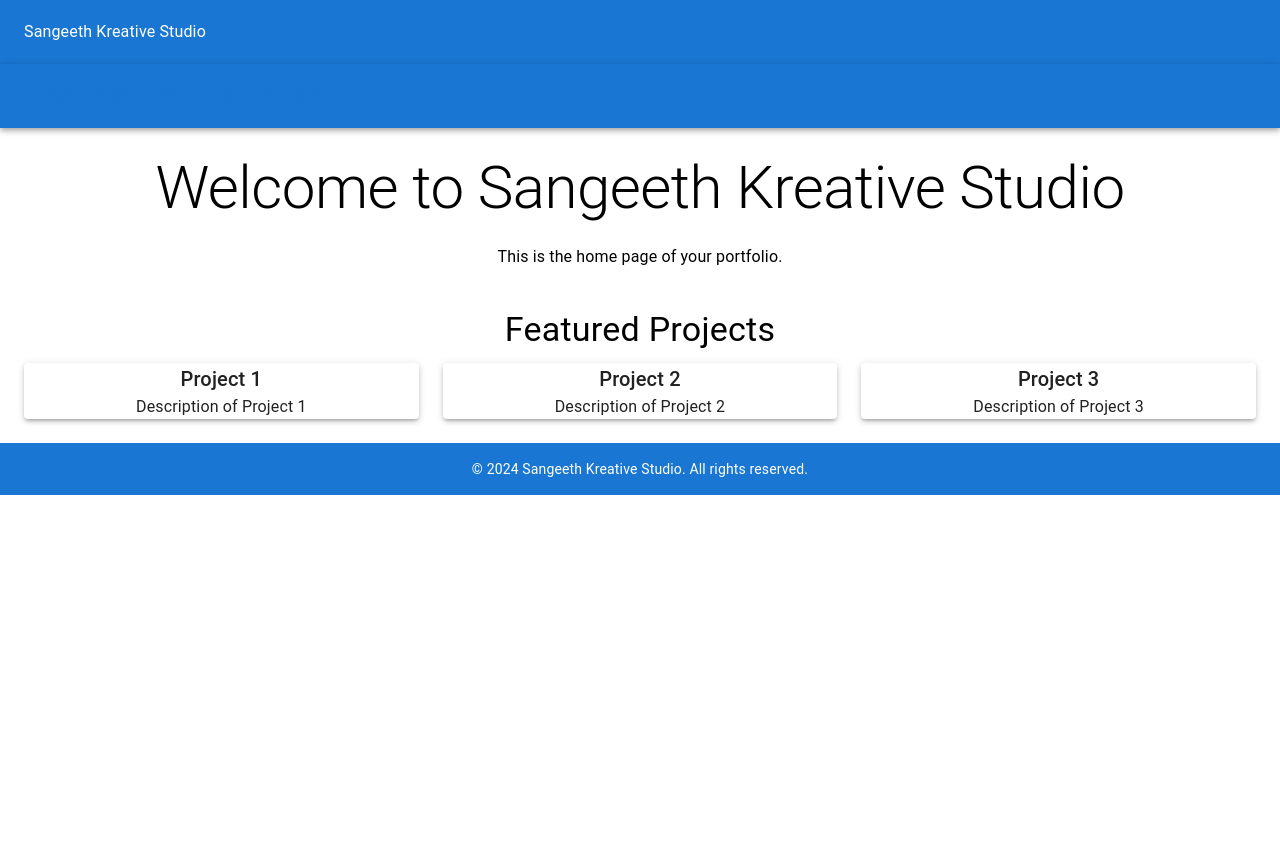
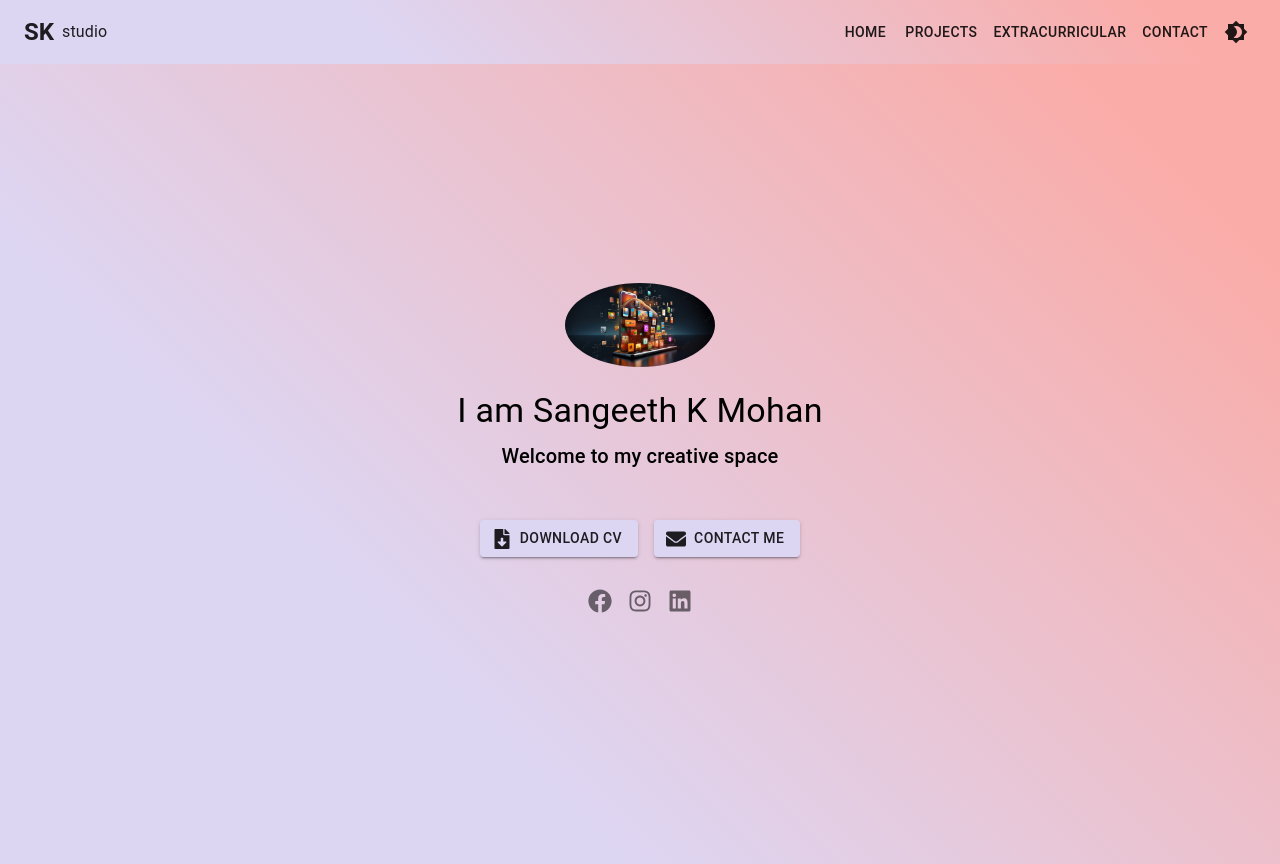
Before and after one commit to Sangeeth-Mohan/sangeethkreativestudio, a React (Create React App) app: page / in a window 1280 px wide. Before the commit the page ends 800 px from the top, so only its background shows below. Built offline with nearby package versions, Linux system fonts and the light colour scheme.

Commit message:
New changes with dark and light theme and welcome page

```diff
--- a/package.json
+++ b/package.json
@@ -5,14 +5,16 @@
   "dependencies": {
     "@emotion/react": "^11.11.4",
     "@emotion/styled": "^11.11.0",
+    "@mui/icons-material": "^5.15.21",
     "@mui/material": "^5.15.14",
     "@testing-library/jest-dom": "^5.17.0",
     "@testing-library/react": "^13.4.0",
     "@testing-library/user-event": "^13.5.0",
-    "axios": "^1.6.8",
+    "axios": "^1.7.2",
     "framer-motion": "^11.0.20",
     "react": "^18.2.0",
     "react-dom": "^18.2.0",
+    "react-icons": "^5.2.1",
     "react-intersection-observer": "^9.8.1",
     "react-router-dom": "^6.22.3",
     "react-scripts": "5.0.1",
--- a/src/App.js
+++ b/src/App.js
@@ -1,31 +1,48 @@
 import React from 'react';
 import { BrowserRouter as Router, Route, Routes } from 'react-router-dom';
 import './App.css';
-import { SangeethPortfolioThemeProvider } from './context/sangeethPortfolioContext.js';
 import HeaderComponent from './components/Header/HeaderComponent';
 import FooterComponent from './components/Footer/FooterComponent';
 import NavBarComponent from './components/NavBar/NavBarComponent';
 import Home from './pages/Home/Home';
 import Projects from './pages/Projects/Projects';
 import Contact from './pages/Contact/Contact';
+import ThemeContextProvider from './context/ThemeContext';
+import { Box } from '@mui/material';
+
+
 
 
 function App() {
   return (
-    <SangeethPortfolioThemeProvider>
+    <ThemeContextProvider>
       <Router>
-        <div className='App'>
-          <HeaderComponent/>
-          <NavBarComponent />
+      <Box
+          sx={{
+            display: 'flex',
+            flexDirection: 'column',
+            minHeight: '100vh',
+          }}
+        >
+        <HeaderComponent />
+        <Box
+            component="main"
+            sx={{
+              flex: 1,
+              display: 'flex',
+              flexDirection: 'column',
+              alignItems: 'center',
+              justifyContent: 'center',
+            }}
+          >
           <Routes>
-            <Route path='/' exact Component={Home}/>
-            <Route path='projects' Component={Projects}/>
-            <Route path='contact' Component={Contact}/>
+            <Route path="/" element={<Home />} />
           </Routes>
-          <FooterComponent/>
-        </div>
-      </Router>
-    </SangeethPortfolioThemeProvider>
+          </Box>
+        </Box>
+    </Router>
+    </ThemeContextProvider>
+
   );
 }
 
--- /dev/null
+++ b/src/components/Loader/LoaderComponent.js
@@ -0,0 +1,23 @@
+import React from 'react';
+import { Box, CircularProgress } from '@mui/material';
+
+const Loader = () => {
+  return (
+    <Box
+      display="flex"
+      alignItems="center"
+      justifyContent="center"
+      height="100vh"
+      width="100vw"
+      position="fixed"
+      top={0}
+      left={0}
+      bgcolor="rgba(255, 255, 255, 0.7)"
+      zIndex={1300}
+    >
+      <CircularProgress size={60} />
+    </Box>
+  );
+};
+
+export default Loader;
--- /dev/null
+++ b/src/components/WelcomePage/WelcomePageComponent.js
@@ -0,0 +1,90 @@
+import React, { useState, useEffect } from 'react';
+import { Container, Typography, Box, Button, IconButton } from '@mui/material';
+import { motion } from 'framer-motion';
+import { FaFileDownload, FaEnvelope, FaFacebook, FaInstagram, FaLinkedin } from 'react-icons/fa';
+import Loader from '../Loader/LoaderComponent';
+import welcomeImage from '../../assets/images/LandingPageBackground.jpg';
+import { useThemeContext } from '../../context/ThemeContext';
+
+
+const WelcomePageComponent = () => {
+  const [loading, setLoading] = useState(true);
+  const { mode } = useThemeContext();
+
+  useEffect(() => {
+    const timer = setTimeout(() => setLoading(false, 2000)); // Simulate loading delay
+    return () => clearTimeout(timer);
+  }, []);
+
+  if (loading) {
+    return <Loader />;
+  }
+
+  return (
+
+    <Box
+      component={motion.div}
+      initial={{ opacity: 0 }}
+      animate={{ opacity: 1 }}
+      transition={{ duration: 1 }}
+      sx={{
+        display: 'flex',
+        flexDirection: 'column',
+        alignItems: 'center',
+        justifyContent: 'center',
+        height: '100vh',
+        width: '100vw',
+        margin: 0,
+        padding: 0,
+        backgroundImage: mode === 'light' ? 'linear-gradient(45deg, #ddd6f3 30%, #faaca8 90%)' : 'linear-gradient(45deg, #141e30 30%, #243b55 90%)',
+        color: 'text.primary',
+        flex: 1,
+      }}
+    >
+      <Box textAlign="center" mb={4}>
+        <motion.img
+          src={welcomeImage}
+          alt="Sangeeth K Mohan"
+          style={{ width: '150px', borderRadius: '50%' }}
+          initial={{ scale: 0 }}
+          animate={{ scale: 1 }}
+          transition={{ duration: 0.5 }}
+        />
+        <Typography variant="h4" component="h1" mt={2}>
+          I am Sangeeth K Mohan
+        </Typography>
+        <Typography variant="h6" component="p" mt={1}>
+          Welcome to my creative space
+        </Typography>
+      </Box>
+      <Box display="flex" justifyContent="center" mt={2}>
+        <motion.div whileHover={{ scale: 1.1 }} whileTap={{ scale: 0.9 }}>
+          <Button variant="contained" color="primary" startIcon={<FaFileDownload />} sx={{ mr: 2 }}>
+            Download CV
+          </Button>
+        </motion.div>
+        <motion.div whileHover={{ scale: 1.1 }} whileTap={{ scale: 0.9 }}>
+          <Button variant="contained" color="primary" startIcon={<FaEnvelope />}>
+            Contact Me
+          </Button>
+        </motion.div>
+      </Box>
+      <Box component="footer" py={3} textAlign="center">
+      <motion.div initial={{ opacity: 0 }} animate={{ opacity: 1 }} transition={{ duration: 0.5, delay: 0.5 }}>
+        <IconButton href="https://facebook.com" target="_blank" color="default">
+          <FaFacebook />
+        </IconButton>
+        <IconButton href="https://instagram.com" target="_blank" color="default">
+          <FaInstagram />
+        </IconButton>
+        <IconButton href="https://linkedin.com" target="_blank" color="default">
+          <FaLinkedin />
+        </IconButton>
+      </motion.div>
+    </Box>
+    </Box>
+
+  );
+};
+
+export default WelcomePageComponent;
--- a/src/components/footer/FooterComponent.js
+++ b/src/components/footer/FooterComponent.js
@@ -1,15 +1,24 @@
 import React from 'react';
-import { Box, Typography } from '@mui/material';
-import { MotionDiv } from '../../utils/motion';
+import { Box, IconButton } from '@mui/material';
+import { FaFacebook, FaInstagram, FaLinkedin } from 'react-icons/fa';
+import { motion } from 'framer-motion';
 
-const FooterComponent = () => {
+const Footer = () => {
   return (
-    <MotionDiv initial={{ opacity: 0, y: 50 }}>
-      <Box sx={{ bgcolor: 'primary.main', color: 'white', p: 2, textAlign: 'center' }}>
-        <Typography variant="body2">&copy; {new Date().getFullYear()} Sangeeth Kreative Studio. All rights reserved.</Typography>
-      </Box>
-    </MotionDiv>
+    <Box component="footer" py={3} textAlign="center">
+      <motion.div initial={{ opacity: 0 }} animate={{ opacity: 1 }} transition={{ duration: 0.5, delay: 0.5 }}>
+        <IconButton href="https://facebook.com" target="_blank" color="primary">
+          <FaFacebook />
+        </IconButton>
+        <IconButton href="https://instagram.com" target="_blank" color="primary">
+          <FaInstagram />
+        </IconButton>
+        <IconButton href="https://linkedin.com" target="_blank" color="primary">
+          <FaLinkedin />
+        </IconButton>
+      </motion.div>
+    </Box>
   );
 };
 
-export default FooterComponent;
+export default Footer;
--- a/src/components/header/HeaderComponent.js
+++ b/src/components/header/HeaderComponent.js
@@ -1,17 +1,49 @@
 import React from 'react';
-import {AppBar, Toolbar, Typography} from '@mui/material';
-import { MotionDiv } from '../../utils/motion';
+import { AppBar, Toolbar, Typography, Button, Box, IconButton } from '@mui/material';
+import { Link } from 'react-router-dom';
+import { motion } from 'framer-motion';
+import { useThemeContext } from '../../context/ThemeContext';
+import { Brightness4, Brightness7 } from '@mui/icons-material';
 
-const HeaderComponent = ()=> {
-    return (
-        <MotionDiv>
-            <AppBar position='static'>
-                <Toolbar>
-                    <Typography>Sangeeth Kreative Studio</Typography>
-                </Toolbar>
-            </AppBar>
-        </MotionDiv>
 
-    )
-}
+
+const HeaderComponent = () => {
+    const { toggleTheme, mode } = useThemeContext();
+
+  return (
+    <AppBar position="static" component={motion.div} initial={{ y: -100 }} animate={{ y: 0 }} transition={{ duration: 0.5 }}>
+      <Toolbar
+        sx={{
+            display: 'flex',
+            justifyContent: 'space-between',
+            alignItems: 'center',
+            width: '100%',
+            backgroundImage: mode === 'light' ? 'linear-gradient(45deg, #ddd6f3 30%, #faaca8 90%)' : 'linear-gradient(45deg, #141e30 30%, #243b55 90%)',
+
+        }}
+        >
+        <Typography variant="h6" component="div" sx={{ flexGrow: 1 }}>
+          <Box display="flex" alignItems="center">
+            <Typography variant="h5" component="span" fontWeight="bold">
+              SK
+            </Typography>
+            <Typography variant="subtitle1" component="span" sx={{ ml: 1 }}>
+              studio
+            </Typography>
+          </Box>
+        </Typography>
+        <Box>
+            <Button color="inherit" component={Link} to="/">Home</Button>
+            <Button color="inherit" component={Link} to="/projects">Projects</Button>
+            <Button color="inherit" component={Link} to="/extracurricular">Extracurricular</Button>
+            <Button color="inherit" component={Link} to="/contact">Contact</Button>
+            <IconButton onClick={toggleTheme} color="inherit">
+            {mode === 'light' ? <Brightness4 /> : <Brightness7 />}
+            </IconButton>
+        </Box>
+      </Toolbar>
+    </AppBar>
+  );
+};
+
 export default HeaderComponent;
--- /dev/null
+++ b/src/context/ThemeContext.js
@@ -0,0 +1,47 @@
+import React, { createContext, useState, useMemo, useContext } from 'react';
+import { ThemeProvider, createTheme } from '@mui/material/styles';
+import CssBaseline from '@mui/material/CssBaseline';
+
+const ThemeContext = createContext();
+
+export const useThemeContext = () => useContext(ThemeContext);
+
+const ThemeContextProvider = ({ children }) => {
+  const [mode, setMode] = useState('light');
+
+  const toggleTheme = () => {
+    setMode((prevMode) => (prevMode === 'light' ? 'dark' : 'light'));
+  };
+
+  const theme = useMemo(
+    () =>
+    createTheme({
+      palette: {
+        mode,
+        primary: {
+          main: mode === 'light' ? '#ddd6f3' : '#243b55',
+        },
+        background: {
+          default: mode === 'light' ? 'linear-gradient(45deg, #ddd6f3 30%, #faaca8 90%)' : 'linear-gradient(45deg, #141e30 30%, #243b55 90%)',
+          paper: mode === 'light' ? '#faaca8' : '#243b55',
+        },
+        text: {
+          primary: mode === 'light' ? '#000000' : '#ffffff',
+          secondary: mode === 'light' ? '#555555' : '#aaaaaa',
+        },
+      },
+    }),
+    [mode]
+  );
+
+  return (
+    <ThemeContext.Provider value={{ toggleTheme, mode }}>
+      <ThemeProvider theme={theme}>
+        <CssBaseline />
+        {children}
+      </ThemeProvider>
+    </ThemeContext.Provider>
+  );
+};
+
+export default ThemeContextProvider;
--- a/src/context/sangeethPortfolioContext.js
+++ /dev/null
@@ -1,38 +0,0 @@
-import { ThemeContext, ThemeProvider as MUIThemeProvider} from '@emotion/react';
-import { createTheme } from '@mui/material';
-import {createContext, useContext, useState, } from 'react';
-
-//create context
-export const SangeethPortfolioThemeContext = createContext();
-
-//create theme
-export const useTheme = ()=>{
-    useContext(SangeethPortfolioThemeContext);}
-
-//create themeProvider
-export const SangeethPortfolioThemeProvider = ({children}) => {
-    const [theme, setTheme] = useState('light');
-
-    const toggleTheme = ()=>{
-        setTheme((currentTheme)=> (currentTheme === 'light' ? 'dark' : 'light'));
-    };
-
-    const value = {
-        theme, toggleTheme,
-    }
-
-    const muiTheme = createTheme({
-        palette:{
-            mode: theme,
-        },
-    });
-
-    //return themeProvider
-    return(
-        <ThemeContext.Provider value={value}>
-            <MUIThemeProvider theme={muiTheme}>
-                {children}
-            </MUIThemeProvider>
-        </ThemeContext.Provider>
-    );
-};
--- a/src/index.css
+++ b/src/index.css
@@ -1,13 +1,15 @@
-body {
+html, body, #root {
+  height: 100%;
   margin: 0;
-  font-family: -apple-system, BlinkMacSystemFont, 'Segoe UI', 'Roboto', 'Oxygen',
-    'Ubuntu', 'Cantarell', 'Fira Sans', 'Droid Sans', 'Helvetica Neue',
-    sans-serif;
-  -webkit-font-smoothing: antialiased;
-  -moz-osx-font-smoothing: grayscale;
+  padding: 0;
+  width: 100%;
 }
 
-code {
-  font-family: source-code-pro, Menlo, Monaco, Consolas, 'Courier New',
-    monospace;
+body {
+  display: flex;
+  flex-direction: column;
+  justify-content: center;
+  align-items: center;
+  min-height: 100vh;
+  background: inherit;
 }
--- a/src/pages/Home/Home.js
+++ b/src/pages/Home/Home.js
@@ -1,45 +1,11 @@
 import React from 'react';
-import { Box, Typography, Grid, Paper } from '@mui/material';
-import { MotionDiv } from '../../utils/motion';
-import './Home.css';
+import WelcomePageComponent from '../../components/WelcomePage/WelcomePageComponent';
 
 const Home = () => {
   return (
-    <MotionDiv className="home-container">
-      <Box p={3}>
-        <Typography variant="h2" align="center" gutterBottom>
-          Welcome to Sangeeth Kreative Studio
-        </Typography>
-        <Typography variant="body1" align="center">
-          This is the home page of your portfolio.
-        </Typography>
-        <Box mt={5}>
-          <Typography variant="h4" gutterBottom>
-            Featured Projects
-          </Typography>
-          <Grid container spacing={3}>
-            <Grid item xs={12} sm={6} md={4}>
-              <Paper elevation={3} className="project-card">
-                <Typography variant="h6">Project 1</Typography>
-                <Typography variant="body1">Description of Project 1</Typography>
-              </Paper>
-            </Grid>
-            <Grid item xs={12} sm={6} md={4}>
-              <Paper elevation={3} className="project-card">
-                <Typography variant="h6">Project 2</Typography>
-                <Typography variant="body1">Description of Project 2</Typography>
-              </Paper>
-            </Grid>
-            <Grid item xs={12} sm={6} md={4}>
-              <Paper elevation={3} className="project-card">
-                <Typography variant="h6">Project 3</Typography>
-                <Typography variant="body1">Description of Project 3</Typography>
-              </Paper>
-            </Grid>
-          </Grid>
-        </Box>
-      </Box>
-    </MotionDiv>
+    <div>
+      <WelcomePageComponent/>
+    </div>
   );
 };
 
```
Also changed, not shown: src/index.js (+13 -12 lines), 1 other file (tests, documents, lock files or other folders).
